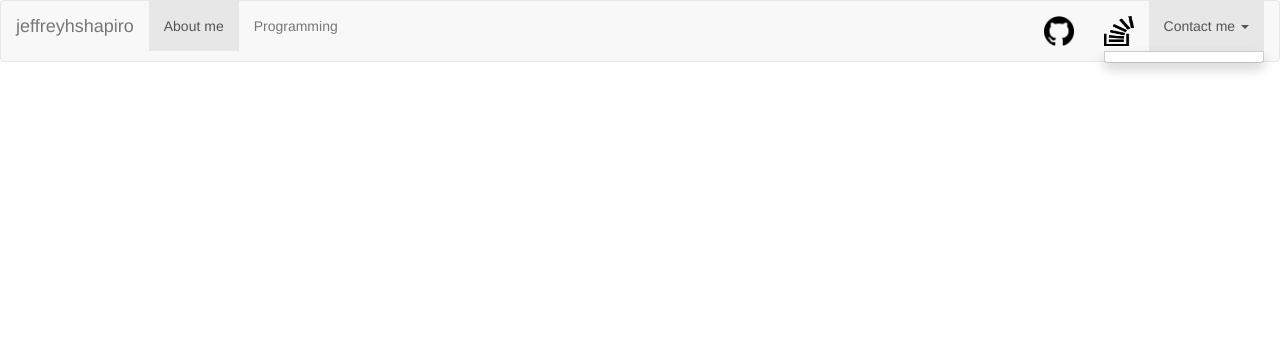
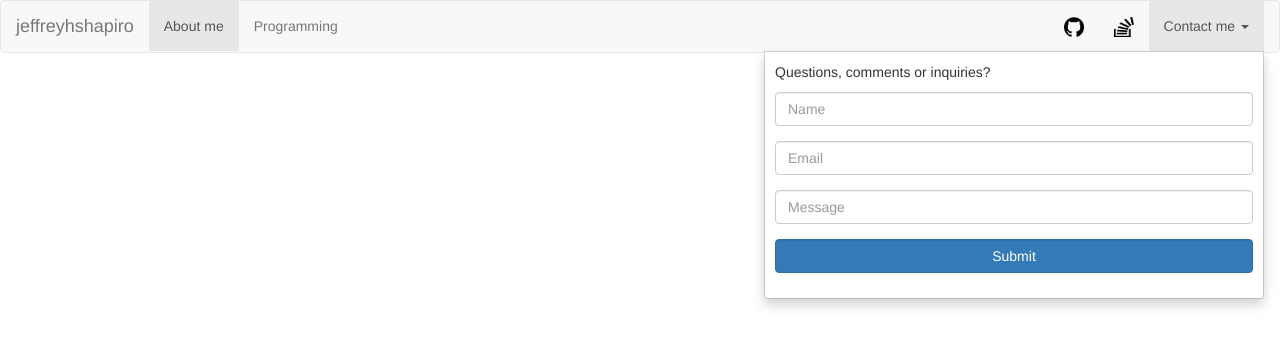
Before and after one commit to jeffreyhshapiro/portfolio_v2, a plain HTML site: page home.html in a window 1280 px wide. Both pictures are taken after a click on the button "Contact me". Drawn offline with nearby package versions, Linux system fonts and the light colour scheme.

Commit message:
constructed a starter navbar for portfolio

```diff
--- a/home.css
+++ b/home.css
@@ -1,6 +1,13 @@
 .navbarIcon {
-  height: 30px;
-  width: 30px;
+  height: 20px;
+  width: 20px;
   max-height: 100px;
   max-width: 100px;
+  padding-top: 0px;
+  padding-bottom: 0px;
 }
+
+.dropdown-menu {
+  width: 500px;
+  padding: 10px;
+}
--- a/home.html
+++ b/home.html
@@ -32,6 +32,21 @@
         <li class="dropdown">
           <a href="#" class="dropdown-toggle" data-toggle="dropdown" role="button" aria-haspopup="true" aria-expanded="false">Contact me <span class="caret"></span></a>
           <ul class="dropdown-menu">
+            <form>
+              <p>Questions, comments or inquiries?</p>
+              <div class="form-group">
+                <input class="form-control" type='text' placeholder="Name" />
+              </div>
+              <div class="form-group">
+                <input class="form-control" type='email' placeholder="Email" />
+              </div>
+              <div class="form-group">
+                <input class="form-control" type='text' placeholder="Message" />
+              </div>
+              <div class="form-group">
+                <input class="form-control btn btn-primary" type='submit' />
+              </div>
+            </form>
           </ul>
         </li>
       </ul>
```
